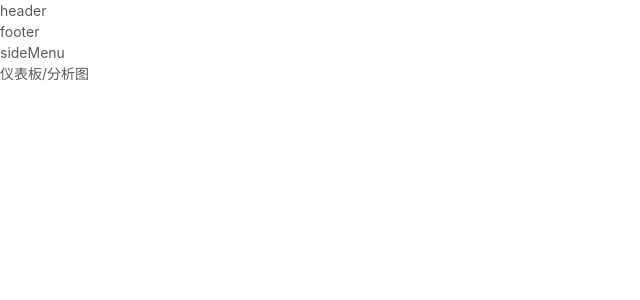
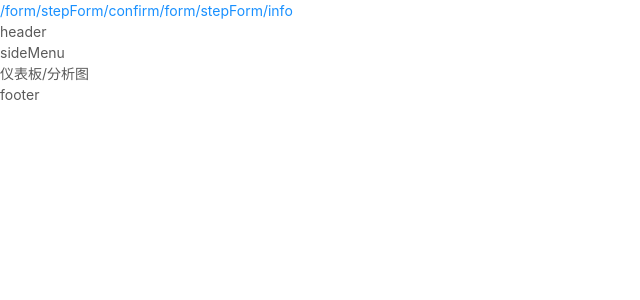
Before and after one commit to fishbearConsult/ant, a Vue app: page /dashboard/analysis in a window 1280 px wide. Shown: the top 300 px of the page, without its empty margins (0-640 px from the left). Built offline with nearby package versions, Linux system fonts and the light colour scheme.

Commit message:
5月6日提交

```diff
--- a/package.json
+++ b/package.json
@@ -12,6 +12,7 @@
     "ant-design-vue": "^1.3.8",
     "core-js": "^2.6.5",
     "moment": "^2.24.0",
+    "nprogress": "^0.2.0",
     "register-service-worker": "^1.6.2",
     "vue": "^2.6.10",
     "vue-router": "^3.0.3",
--- a/src/App.vue
+++ b/src/App.vue
@@ -1,6 +1,7 @@
 <template>
   <div id="app">
-
+   <router-link to="/form/stepForm/confirm">/form/stepForm/confirm</router-link>
+   <router-link to="/form/stepForm/info">/form/stepForm/info</router-link>
     <router-view/>
   </div>
 </template>
--- a/src/layout/basicLayout.vue
+++ b/src/layout/basicLayout.vue
@@ -1,9 +1,10 @@
 <template>
     <div>
         <Header></Header>
-        <Footer></Footer>
+
         <side-menu></side-menu>
         <router-view></router-view>
+        <Footer></Footer>
     </div>
 </template>
 
--- a/src/router.js
+++ b/src/router.js
@@ -1,10 +1,11 @@
 import Vue from 'vue'
 import Router from 'vue-router'
-import Home from './views/Home.vue'
-
+import notFound from './views/404.vue'
+import NProgress from "nprogress";
+import "nprogress/nprogress.css"
 Vue.use(Router)
 
-export default new Router({
+var router= new Router({
   mode: 'history',
   base: process.env.BASE_URL,
   routes: [
@@ -66,6 +67,27 @@ export default new Router({
               path:"/form/basicForm",
               name:"basicForm",
               component:()=>import(/* webpackChunkName: "form" */ "./views/form/basicForm")
+            },
+            {
+              path:"/form/stepForm",
+              name:"stepForm",
+              component:()=>import(/* webpackChunkName: "form" */ "./views/form/stepForm/index.vue"),
+              children:[
+                {
+                  path:"/form/stepForm",
+                  redirect:"/form/stepForm/info"
+                },
+                {
+                  path:"/form/stepForm/info",
+                  name:"info",
+                  component:()=>import(/* webpackChunkName: "form" */ "./views/form/stepForm/step1"),
+                },
+                {
+                  path:"/form/stepForm/confirm",
+                  name:"confirm",
+                  component:()=>import(/* webpackChunkName: "form" */ "./views/form/stepForm/step2"),
+                }
+              ]
             }
           ]
         }
@@ -73,17 +95,19 @@ export default new Router({
 
     },
     {
-      path: '/about',
-      name: 'about',
-      // route level code-splitting
-      // this generates a separate chunk (about.[hash].js) for this route
-      // which is lazy-loaded when the route is visited.
-      component: () => import(/* webpackChunkName: "about" */ './views/About.vue')
-    },
-    {
       path:"*",
       name:"404",
+      component:notFound
 
     }
   ]
 })
+
+router.beforeEach((to,from,next)=>{
+  NProgress.start();
+  next()
+});
+router.afterEach(()=>{
+  NProgress.done();
+})
+export default router;
--- /dev/null
+++ b/src/views/404.vue
@@ -0,0 +1,15 @@
+<template>
+    <div>
+        404
+    </div>
+</template>
+
+<script>
+export default {
+
+}
+</script>
+
+<style>
+
+</style>
--- /dev/null
+++ b/src/views/form/stepForm/index.vue
@@ -0,0 +1,13 @@
+<template>
+  <div>
+    <div>分布表单</div>
+    <router-view></router-view>
+  </div>
+</template>
+
+<script>
+export default {};
+</script>
+
+<style>
+</style>
--- /dev/null
+++ b/src/views/form/stepForm/step1.vue
@@ -0,0 +1,13 @@
+<template>
+    <div>步骤1</div>
+</template>
+
+<script>
+export default {
+
+}
+</script>
+
+<style>
+
+</style>
--- /dev/null
+++ b/src/views/form/stepForm/step2.vue
@@ -0,0 +1,13 @@
+<template>
+    <div>步骤2</div>
+</template>
+
+<script>
+export default {
+
+}
+</script>
+
+<style>
+
+</style>
```
Also changed, not shown: 1 other file (tests, documents, lock files or other folders).
